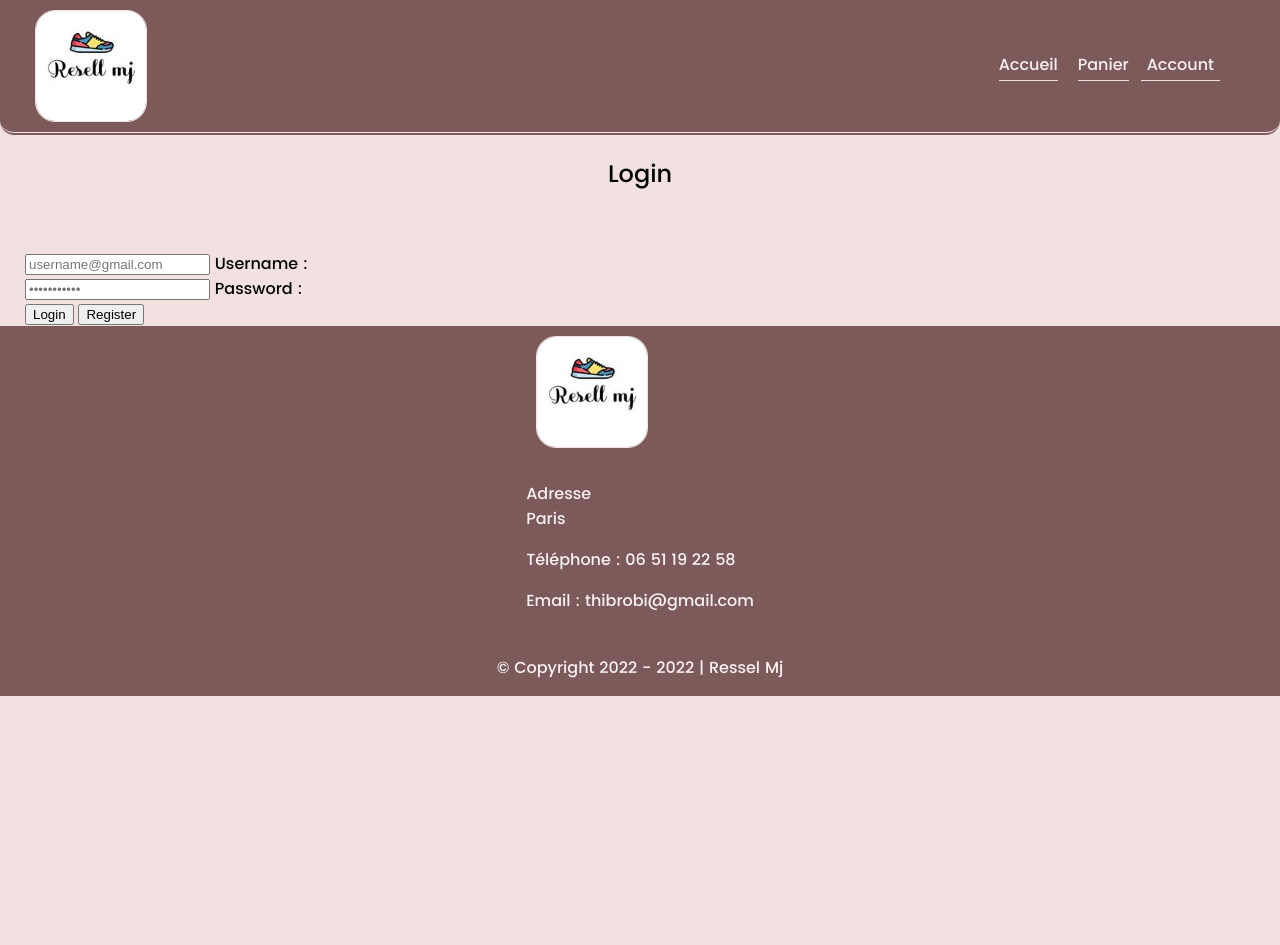
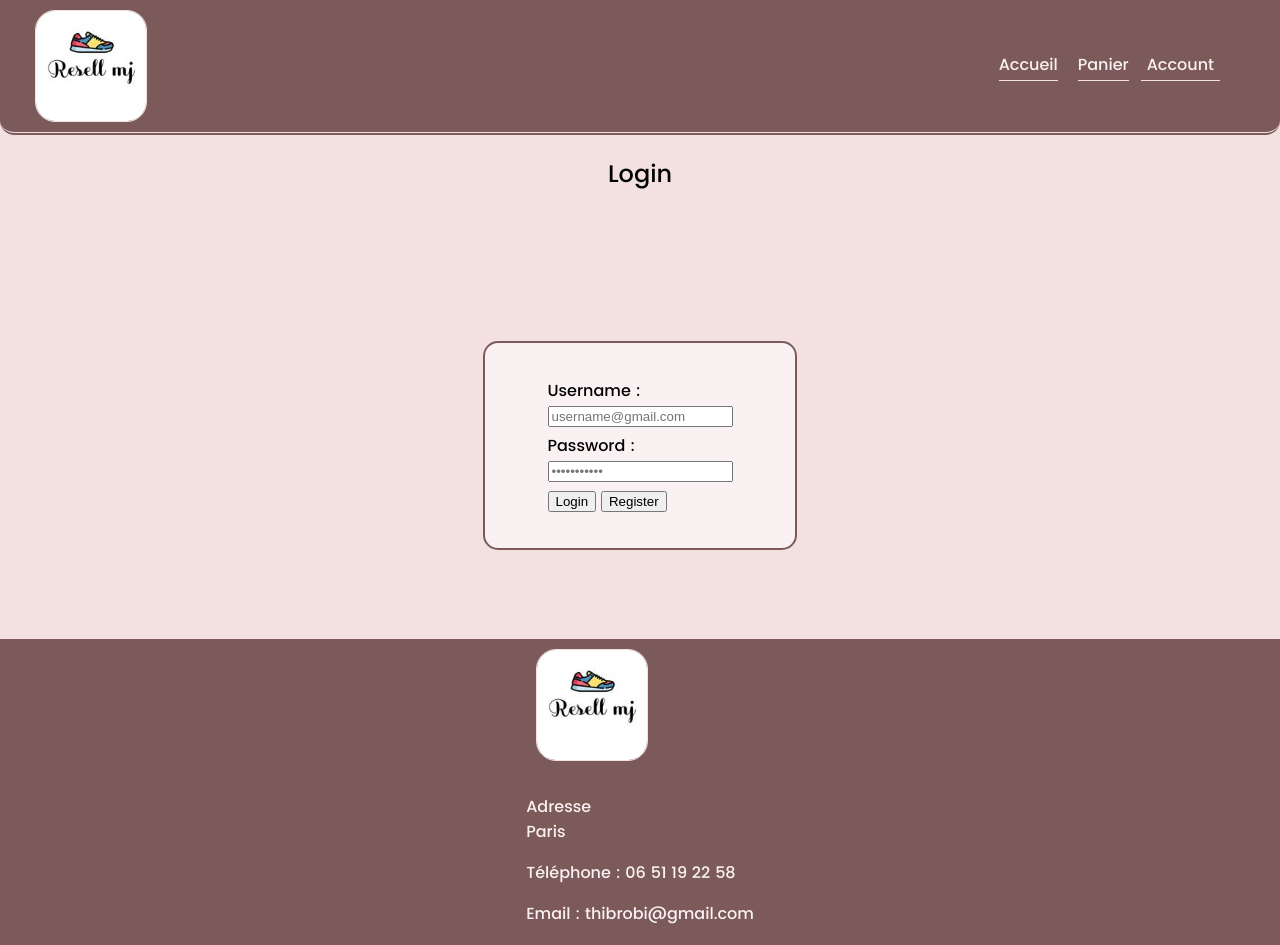
Before and after one commit to MyLpyy/First-professionnal-web-site, a plain HTML site: page front/html/login.html in a window 1280 px wide. Shown: the top 945 px of the page. Before the commit the page ends 800 px from the top, so only its background shows below. Drawn offline with Linux system fonts and the light colour scheme.

Commit message:
login page update

```diff
--- a/front/css/login.css
+++ b/front/css/login.css
@@ -1,12 +1,35 @@
+.Login {
+    display: flex;
+    flex-direction: column;
+    align-items: center;
+    padding: 0px;
+}
+
+.LoginBlock {
+    display: flex;
+    justify-content: center;
+    margin-top: 7%;
+    margin-bottom: 7%;
+    padding: 30px 80px 30px 80px;
+    max-width: 150px;
+    border: 2px solid var(--color1);
+    border-radius: 15px;
+    background-color: var(--color4);
+}
+
+.LoginBlock form div {
+    margin: 5px;
+}
+
 .popup {
     position: fixed;
     top: 50%;
     left: 50%;
     transform: translate(-50%, -50%) scale(0);
-    border: 1px solid black;
+    border: 1px solid var(--color1);
     border-radius: 10px;
     z-index: 10;
-    background-color: #fefff5;
+    background-color: var(--color4);
     width: 350px;
     max-width: 80%;
     padding: 30px 20px 30px 20px;
@@ -23,16 +46,16 @@
 }
 
 .popup-button button {
-    border: 2px solid lightgray;
-    background-color: white;
+    border: 2px solid var(--color1);
+    background-color: var(--color4);
     border-radius: 10px;
     padding: 12px 30px 12px 30px;
     margin-top: 20px;
 }
 
 .popup-button button:hover {
-    border: 2px solid white;
-    background-color: lightgray;
+    border: 2px solid var(--color4);
+    background-color: var(--color1);
 }
 
 .popup-button .registerButton{
--- a/front/html/login.html
+++ b/front/html/login.html
@@ -36,7 +36,8 @@
                                         <li><img src=""><a id="account">My account</a></li>
                                         <li><img src=""><a id="editProfile">Edit profile</a></li>
                                         <li><img src=""><a href="">Help</a></li>
-                                        <li><img src=""><button type="button" class="logoutButton" id="logoutButton">Logout</button></li>
+                                        <li><img src=""><button type="button" class="logoutButton"
+                                                id="logoutButton">Logout</button></li>
                                     </ul>
                                 </div>
                             </div>
@@ -56,18 +57,19 @@
         </div>
     </header>
 
-    <main class="BlockContainer">
-        <div class="WidthBlock">
+    <main>
+        <div class="BlockContainer">
+            <div class="WidthBlock Login">
+                <h2>Login</h2>
                 <div class="LoginBlock">
-                <h2>Login</h2>
                     <form method="get" class="LoginForm" onsubmit="return false">
                         <div class="UserBlock">
+                            <label for="username">Username :</label>
                             <input type="text" name="username" id="username" placeholder="username@gmail.com">
-                        <label for="username">Username :</label>
                         </div>
                         <div class="UserBlock">
+                            <label for="password">Password :</label>
                             <input type="password" name="password" id="password" placeholder="•••••••••••">
-                        <label for="password">Password :</label>
                         </div>
                         <div class="submitBlock">
                             <input type="submit" value="Login" id="loginButton">
@@ -84,6 +86,7 @@
                         </div>
                     </div>
                     <div id="overlay"></div>
+                </div>
             </div>
         </div>
     </main>
```
Lines whose indentation alone changed are shown as unchanged.
